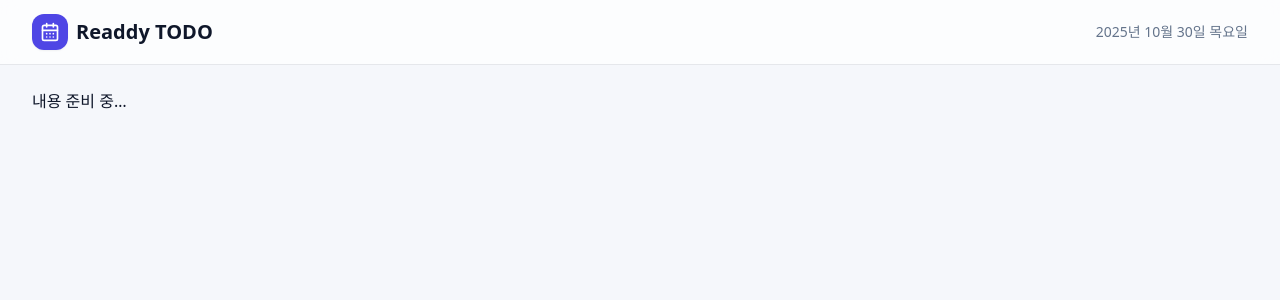
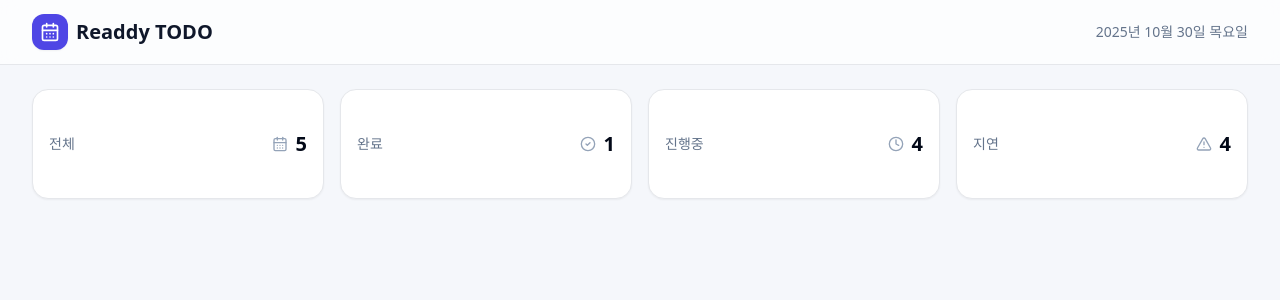
Before and after one commit to heewon1104/krafton-fe-todo-assignment, a React app in the folder todo-list/: page / in a window 1280 px wide. Shown: the top 300 px of the page. Built offline with nearby package versions, Linux system fonts and the light colour scheme; the HTML template or start-up script is replaced by a standard one.

Commit message:
✨ Feat: TODO 상태를 구분할 수 있는 상단 탭바 추가
- TODO 상태에 대한 더미 데이터인 STATS 추가
- shadcn의 Card 컴포넌트 저장
- 디자인 참고하여 상단 탭바 간단히 구현

```diff
--- /dev/null
+++ b/todo-list/src/components/ui/card.tsx
@@ -0,0 +1,92 @@
+import * as React from "react"
+
+import { cn } from "@/lib/utils"
+
+function Card({ className, ...props }: React.ComponentProps<"div">) {
+  return (
+    <div
+      data-slot="card"
+      className={cn(
+        "bg-card text-card-foreground flex flex-col gap-6 rounded-xl border py-6 shadow-sm",
+        className
+      )}
+      {...props}
+    />
+  )
+}
+
+function CardHeader({ className, ...props }: React.ComponentProps<"div">) {
+  return (
+    <div
+      data-slot="card-header"
+      className={cn(
+        "@container/card-header grid auto-rows-min grid-rows-[auto_auto] items-start gap-2 px-6 has-data-[slot=card-action]:grid-cols-[1fr_auto] [.border-b]:pb-6",
+        className
+      )}
+      {...props}
+    />
+  )
+}
+
+function CardTitle({ className, ...props }: React.ComponentProps<"div">) {
+  return (
+    <div
+      data-slot="card-title"
+      className={cn("leading-none font-semibold", className)}
+      {...props}
+    />
+  )
+}
+
+function CardDescription({ className, ...props }: React.ComponentProps<"div">) {
+  return (
+    <div
+      data-slot="card-description"
+      className={cn("text-muted-foreground text-sm", className)}
+      {...props}
+    />
+  )
+}
+
+function CardAction({ className, ...props }: React.ComponentProps<"div">) {
+  return (
+    <div
+      data-slot="card-action"
+      className={cn(
+        "col-start-2 row-span-2 row-start-1 self-start justify-self-end",
+        className
+      )}
+      {...props}
+    />
+  )
+}
+
+function CardContent({ className, ...props }: React.ComponentProps<"div">) {
+  return (
+    <div
+      data-slot="card-content"
+      className={cn("px-6", className)}
+      {...props}
+    />
+  )
+}
+
+function CardFooter({ className, ...props }: React.ComponentProps<"div">) {
+  return (
+    <div
+      data-slot="card-footer"
+      className={cn("flex items-center px-6 [.border-t]:pt-6", className)}
+      {...props}
+    />
+  )
+}
+
+export {
+  Card,
+  CardHeader,
+  CardFooter,
+  CardTitle,
+  CardAction,
+  CardDescription,
+  CardContent,
+}
--- a/todo-list/src/pages/TodoPage.tsx
+++ b/todo-list/src/pages/TodoPage.tsx
@@ -1,4 +1,17 @@
-import { CalendarDays } from 'lucide-react';
+import { Card, CardContent } from '@/components/ui/card';
+import {
+  CalendarDays,
+  CheckCircle2,
+  Clock4,
+  AlertTriangle,
+} from 'lucide-react';
+
+const STATS = [
+  { label: '전체', value: 5, icon: CalendarDays },
+  { label: '완료', value: 1, icon: CheckCircle2 },
+  { label: '진행중', value: 4, icon: Clock4 },
+  { label: '지연', value: 4, icon: AlertTriangle },
+];
 
 function formatKoreanDate(d: Date) {
   const y = d.getFullYear();
@@ -26,7 +39,22 @@
         </div>
       </header>
       <main className="mx-auto max-w-7xl px-4 sm:px-6 lg:px-8 py-6">
-        내용 준비 중…
+        <section className="flex flex-wrap gap-4">
+          {STATS.map((s, i) => (
+            <Card
+              key={i}
+              className="rounded-2xl shadow-sm flex-1 min-w-[180px]"
+            >
+              <CardContent className="p-4 flex items-center justify-between">
+                <div className="text-slate-500 text-sm">{s.label}</div>
+                <div className="flex items-center gap-2">
+                  <s.icon className="h-4 w-4 text-slate-400" />
+                  <div className="text-xl font-semibold">{s.value}</div>
+                </div>
+              </CardContent>
+            </Card>
+          ))}
+        </section>
       </main>
     </div>
   );
```
